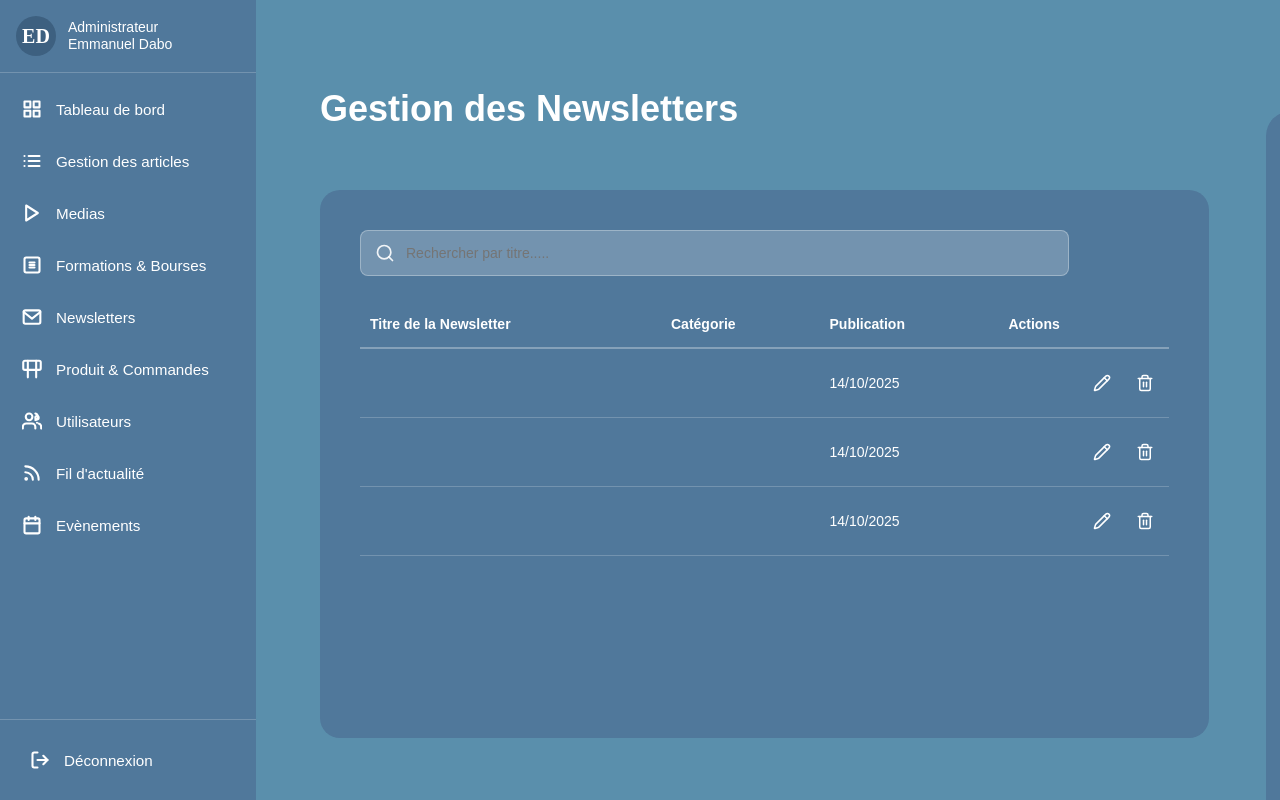
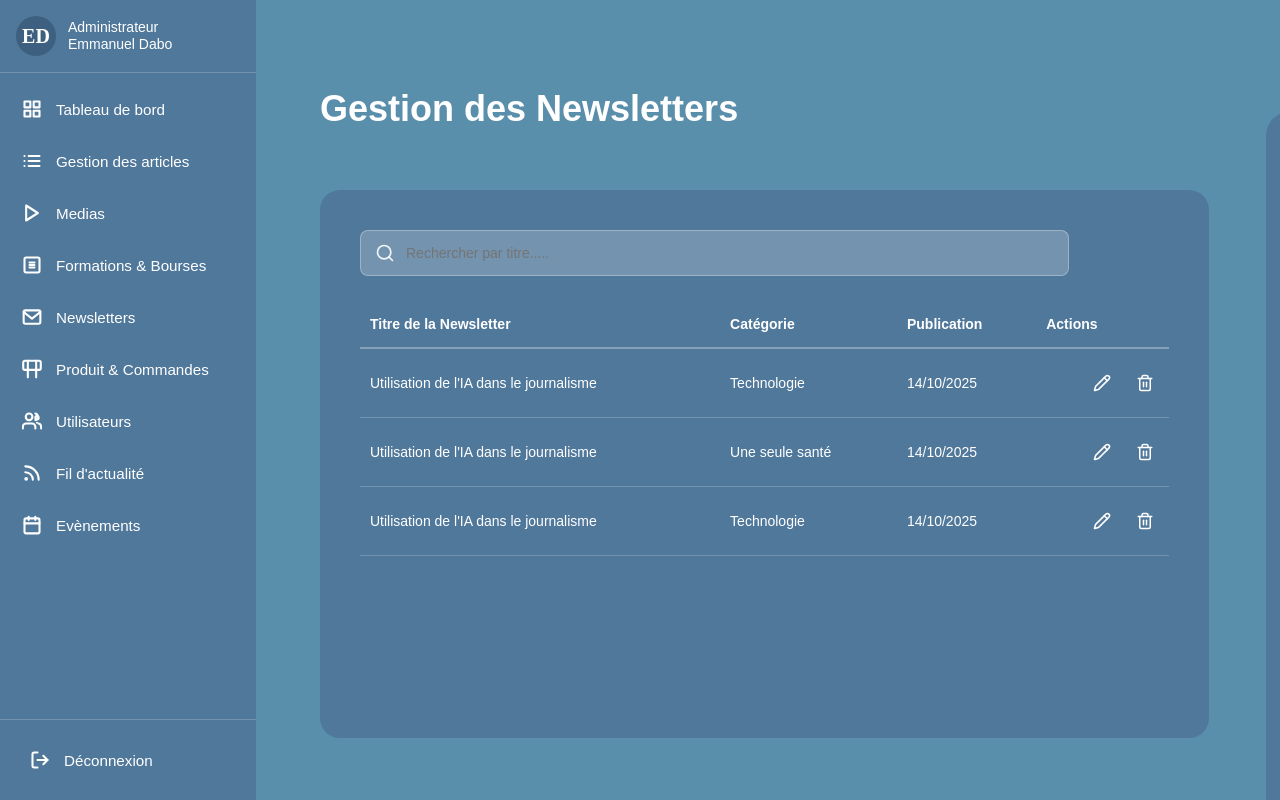
Before and after one commit to tanohamian/actu-scientifique-frontend, a Next.js app: page /admin/Dashboard/newsletters in a window 1280 px wide. Shown: the top 800 px of the page. Built offline with nearby package versions, Linux system fonts and the light colour scheme.

Commit message:
fixed: NewsLetters errors

```diff
--- a/app/admin/Dashboard/newsletters/page.tsx
+++ b/app/admin/Dashboard/newsletters/page.tsx
@@ -4,9 +4,9 @@ import Affichage, { Newsletter } from './components/Affichage';
 
 export default function page() {
   const newsletters: Newsletter[] = [
-      { id: 1, titre: "Utilisation de l'IA dans le journalisme", categorie: 'Technologie', publication: '14/10/2025' },
-      { id: 2, titre: "Utilisation de l'IA dans le journalisme", categorie: 'Une seule santé', publication: '14/10/2025' },
-      { id: 3, titre: "Utilisation de l'IA dans le journalisme", categorie: 'Technologie', publication: '14/10/2025' }
+      { id: 1, title: "Utilisation de l'IA dans le journalisme", category: 'Technologie', publication: '14/10/2025' },
+      { id: 2, title: "Utilisation de l'IA dans le journalisme", category: 'Une seule santé', publication: '14/10/2025' },
+      { id: 3, title: "Utilisation de l'IA dans le journalisme", category: 'Technologie', publication: '14/10/2025' }
     ];
   const container: React.CSSProperties = {
       //backgroundColor: '#6B94AD',
```
